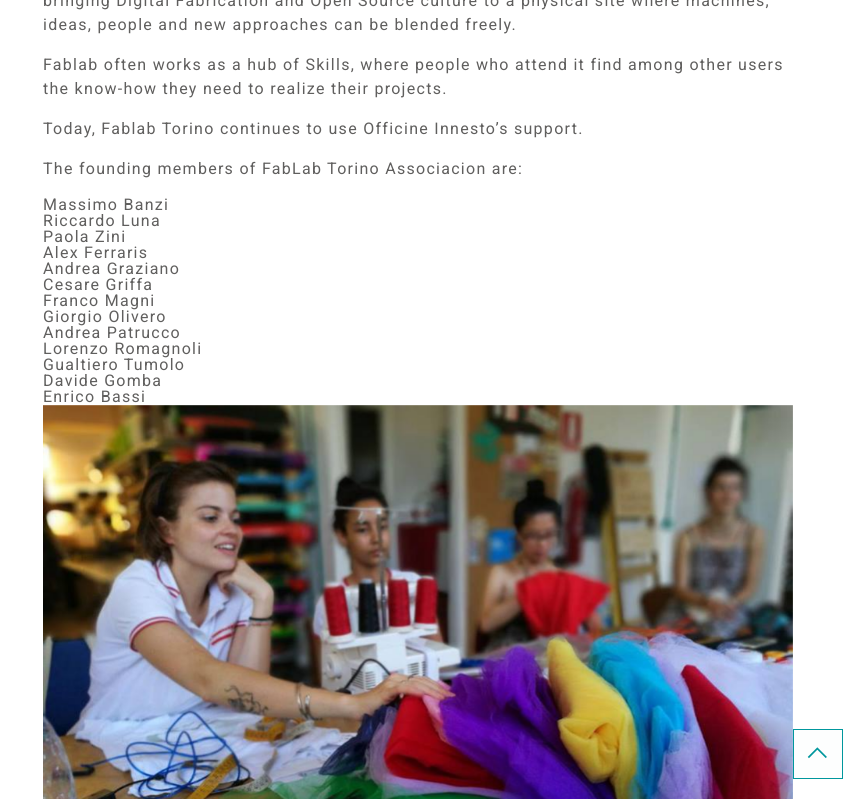
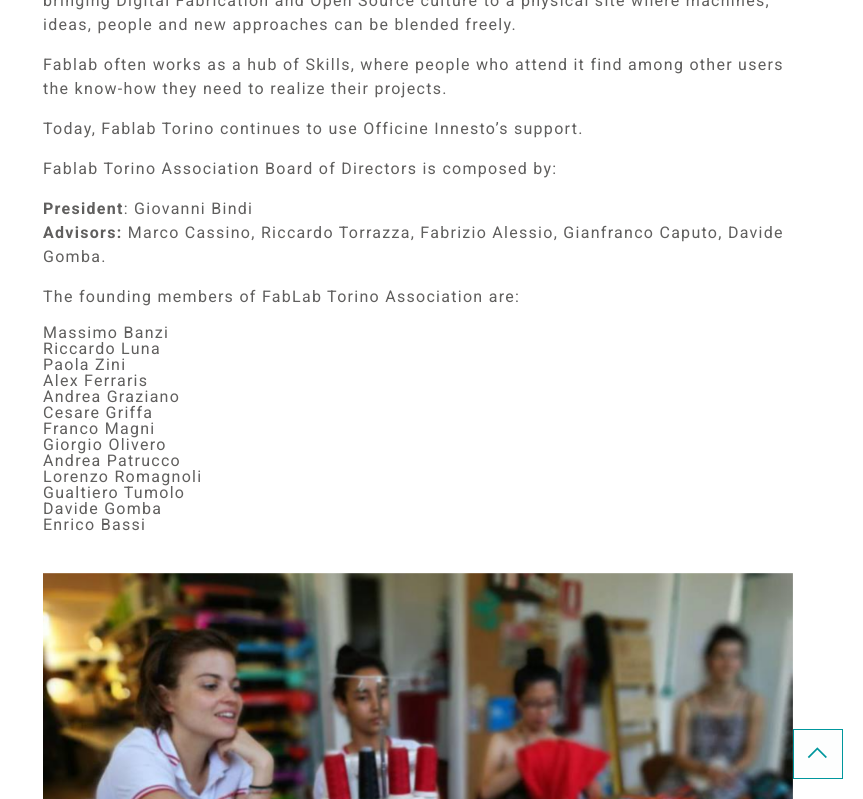
Before and after one commit to OfficineArduinoTorino/officine.cc, a Jekyll site: the page built from _projects/fablab.markdown, in a window 1280 px wide and 900 px high, scrolled down 1117 px, cut to the strip 101-900 px from the top of the window. Shown: the whole strip, without its empty margins (417-1280 px from the left). Built offline with Jekyll 4.4.1, drawn with Linux system fonts in a browser that asks for light colours; nearby versions of some CDN libraries; comment, search, counter and statistics services are not loaded.

Commit message:
updated posts

```diff
--- a/_projects/fablab.markdown
+++ b/_projects/fablab.markdown
@@ -19,7 +19,14 @@ Fablab often works as a hub of Skills, where people who attend it find among oth
 
 Today, Fablab Torino continues to use Officine Innesto's support.
 
-The founding members of FabLab Torino Associacion are:
+Fablab Torino Association Board of Directors is composed by:
+
+**President**: Giovanni Bindi
+**Advisors:** Marco Cassino, Riccardo Torrazza, Fabrizio Alessio, Gianfranco Caputo, Davide Gomba.
+
+The founding members of FabLab Torino Association are:
+
+
 * Massimo Banzi
 * Riccardo Luna
 * Paola Zini
@@ -35,6 +42,9 @@ The founding members of FabLab Torino Associacion are:
 * Enrico Bassi
 
 
+
+
+<br>
 <div class="photo-carousel">
     <img src="/images/projects/fab1.jpg">
     <img src="/images/projects/fab2.jpg">
```
Also changed, not shown: 3 other files.
